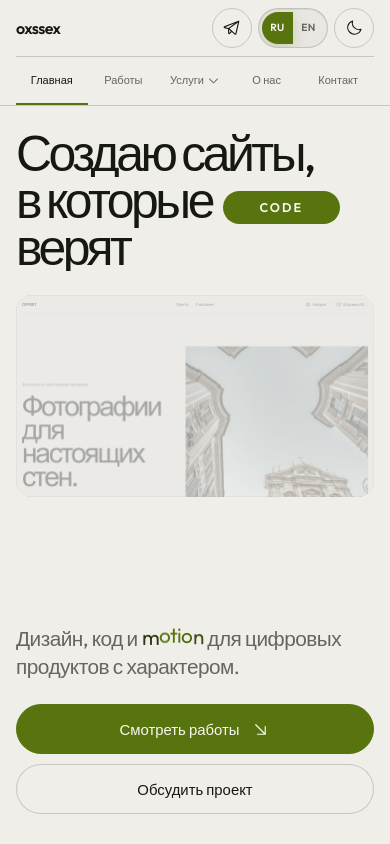
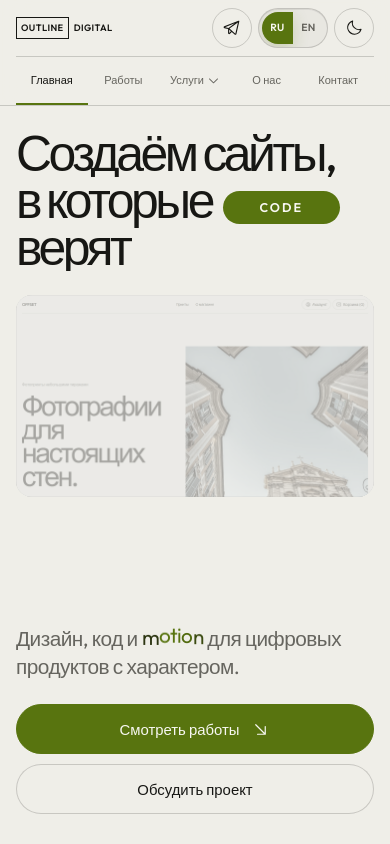
Before and after one commit to chasovskoi/oxssex, a React (Vite) app: page / in a window 390 px wide. Shown: the top 844 px of the page. Built offline with nearby package versions, Linux system fonts and the light colour scheme.

Commit message:
Rebrand portfolio as Outline Digital

```diff
--- a/index.html
+++ b/index.html
@@ -4,8 +4,9 @@
     <meta charset="UTF-8" />
     <meta name="viewport" content="width=device-width, initial-scale=1.0" />
     <meta name="theme-color" content="#11110f" />
-    <meta name="description" content="Портфолио независимого разработчика цифровых продуктов." />
-    <title>oxssex</title>
+    <meta name="description" content="Outline Digital создаёт сайты, веб-интерфейсы и motion-дизайн для цифровых продуктов." />
+    <meta name="application-name" content="Outline Digital" />
+    <title>Outline Digital</title>
   </head>
   <body>
     <div id="root"></div>
--- a/package.json
+++ b/package.json
@@ -1,5 +1,5 @@
 {
-  "name": "vibecoder-portfolio",
+  "name": "outline-digital-portfolio",
   "private": true,
   "version": "0.1.0",
   "type": "module",
--- a/src/App.jsx
+++ b/src/App.jsx
@@ -9,6 +9,15 @@ gsap.registerPlugin(ScrollTrigger)
 const imagePath = (fileName) => `${import.meta.env.BASE_URL}images/${fileName}`
 const demoPath = (slug) => `${import.meta.env.BASE_URL}?demo=${slug}`
 const localized = (value, language) => value?.[language] ?? value
+
+function BrandWordmark({ className = '' }) {
+  return (
+    <span className={`brand-wordmark ${className}`.trim()} aria-hidden="true">
+      <span className="brand-wordmark__outline">OUTLINE</span>
+      <span className="brand-wordmark__digital">DIGITAL</span>
+    </span>
+  )
+}
 
 function openService(event, id) {
   event.preventDefault()
@@ -116,7 +125,7 @@ const services = [
     id: 'websites',
     title: { ru: 'Разработка сайтов', en: 'Website development' },
     shortTitle: { ru: 'Сайты', en: 'Websites' },
-    text: { ru: 'Проектирую лендинги и портфолио с понятной структурой и своим визуальным языком.', en: 'I design landing pages and portfolios with a clear structure and a distinct visual language.' },
+    text: { ru: 'Проектируем лендинги и портфолио с понятной структурой и своим визуальным языком.', en: 'We design landing pages and portfolios with a clear structure and a distinct visual language.' },
     includes: { ru: ['Структура и прототип', 'Дизайн ключевых экранов', 'Адаптивная React-сборка'], en: ['Structure and wireframe', 'Key screen design', 'Responsive React build'] },
     fit: { ru: 'Для запуска услуги, продукта или личного бренда.', en: 'For launching a service, product or personal brand.' },
   },
@@ -124,7 +133,7 @@ const services = [
     id: 'interfaces',
     title: { ru: 'Веб-интерфейсы', en: 'Web interfaces' },
     shortTitle: { ru: 'Интерфейсы', en: 'Interfaces' },
-    text: { ru: 'Собираю экраны, в которых легко найти нужное действие и понять результат.', en: 'I build screens that make the next action and its result easy to understand.' },
+    text: { ru: 'Собираем экраны, в которых легко найти нужное действие и понять результат.', en: 'We build screens that make the next action and its result easy to understand.' },
     includes: { ru: ['Карта сценариев', 'Компоненты и состояния', 'Кликабельный прототип'], en: ['User flow map', 'Components and states', 'Clickable prototype'] },
     fit: { ru: 'Для личного кабинета, каталога или сложного пользовательского пути.', en: 'For dashboards, catalogues and complex user journeys.' },
   },
@@ -132,7 +141,7 @@ const services = [
     id: 'motion',
     title: { ru: 'Motion-дизайн', en: 'Motion design' },
     shortTitle: { ru: 'Motion', en: 'Motion' },
-    text: { ru: 'Добавляю движение там, где оно объясняет иерархию, смену состояния или ход истории.', en: 'I use motion to clarify hierarchy, changes of state and the rhythm of a story.' },
+    text: { ru: 'Добавляем движение там, где оно объясняет иерархию, смену состояния или ход истории.', en: 'We use motion to clarify hierarchy, changes of state and the rhythm of a story.' },
     includes: { ru: ['Микроанимации', 'Скролл-сцены', 'Состояния и переходы'], en: ['Micro-interactions', 'Scroll sequences', 'States and transitions'] },
     fit: { ru: 'Для готового сайта, которому не хватает ритма и обратной связи.', en: 'For an existing site that needs better rhythm and feedback.' },
   },
@@ -140,7 +149,7 @@ const services = [
     id: 'launch',
     title: { ru: 'Запуск проекта', en: 'Project launch' },
     shortTitle: { ru: 'Запуск', en: 'Launch' },
-    text: { ru: 'Довожу готовый макет до публичной ссылки и проверяю его на реальных экранах.', en: 'I turn a finished design into a live site and test it on real screens.' },
+    text: { ru: 'Доводим готовый макет до публичной ссылки и проверяем его на реальных экранах.', en: 'We turn a finished design into a live site and test it on real screens.' },
     includes: { ru: ['Адаптивная верстка', 'Базовое SEO', 'Публикация и проверка'], en: ['Responsive development', 'Essential SEO', 'Deployment and testing'] },
     fit: { ru: 'Для макета в Figma, которому нужны код, домен и стабильная сборка.', en: 'For a Figma design that needs code, a domain and a reliable build.' },
   },
@@ -149,21 +158,21 @@ const services = [
 const principles = [
   {
     title: { ru: 'Сначала смысл', en: 'Meaning first' },
-    text: { ru: 'До макета фиксирую, кому нужен сайт, что человек должен понять и какое действие совершить.', en: 'Before drawing screens, I define who the site is for, what they need to understand and what they should do next.' },
+    text: { ru: 'До макета фиксируем, кому нужен сайт, что человек должен понять и какое действие совершить.', en: 'Before drawing screens, we define who the site is for, what they need to understand and what they should do next.' },
     points: { ru: [['Кому', 'конкретный клиент'], ['Что', 'одна мысль на экран'], ['Действие', 'заявка, покупка или контакт']], en: [['Audience', 'one specific customer'], ['Message', 'one idea per screen'], ['Action', 'enquiry, purchase or contact']] },
     outcome: { ru: 'На выходе: карта страницы и черновик текста.', en: 'You get a page map and a working copy draft.' },
     image: imagePath('principle-focus.jpg'),
   },
   {
     title: { ru: 'Движение по делу', en: 'Motion with a job' },
-    text: { ru: 'Анимирую только те моменты, где движение помогает человеку заметить главное и понять смену состояния.', en: 'I animate moments where movement helps people notice what matters or understand a change of state.' },
+    text: { ru: 'Анимируем только те моменты, где движение помогает человеку заметить главное и понять смену состояния.', en: 'We animate moments where movement helps people notice what matters or understand a change of state.' },
     points: { ru: [['Иерархия', 'взгляд идёт к главному'], ['Отклик', 'интерфейс отвечает на действие'], ['Ритм', 'смена блоков не теряется']], en: [['Hierarchy', 'attention goes to what matters'], ['Feedback', 'the interface answers an action'], ['Rhythm', 'sections connect without getting lost']] },
     outcome: { ru: 'На выходе: набор анимаций с понятной ролью.', en: 'You get a motion set where every effect has a purpose.' },
     image: imagePath('principle-motion.jpg'),
   },
   {
     title: { ru: 'Готово к росту', en: 'Built to grow' },
-    text: { ru: 'Собираю сайт из компонентов. Вы сможете добавить кейс, услугу или новый экран без переделки остальных разделов.', en: 'I build with reusable components, so a new case study, service or screen will not force a full rebuild.' },
+    text: { ru: 'Собираем сайт из компонентов. Вы сможете добавить кейс, услугу или новый экран без переделки остальных разделов.', en: 'We build with reusable components, so a new case study, service or screen will not force a full rebuild.' },
     points: { ru: [['Система', 'повторяемые компоненты'], ['Контент', 'понятные места для замены'], ['Проверка', 'телефон, клавиатура и быстрая загрузка']], en: [['System', 'reusable components'], ['Content', 'clear places to edit'], ['Testing', 'mobile, keyboard and fast loading']] },
     outcome: { ru: 'На выходе: сайт, который не придётся собирать заново.', en: 'You get a site that can change without starting over.' },
     image: imagePath('project-forma.jpg'),
@@ -173,10 +182,10 @@ const principles = [
 const copy = {
   ru: {
     nav: { top: 'Главная', work: 'Работы', approach: 'Услуги', about: 'О нас', contact: 'Контакт' },
-    aria: { home: 'На главную', navigation: 'Основная навигация', light: 'Включить светлую тему', dark: 'Включить тёмную тему', language: 'Switch to English', serviceChoice: 'Выбор услуги' },
-    hero: { aria: 'Создаю сайты, в которые верят', lineOne: 'Создаю сайты,', lineTwoBefore: 'в которые', lineTwoAfter: 'верят', copyBefore: 'Дизайн, код и', copyAfter: 'для цифровых продуктов с характером.', work: 'Смотреть работы', contact: 'Обсудить проект' },
-    work: { eyebrow: 'Избранные работы', title: 'Три проекта с живыми демо.', text: 'Откройте любой проект, прокрутите страницу и проверьте адаптивную версию.', open: 'Открыть кейс', close: 'Закрыть кейс', challenge: 'Задача', solution: 'Решение', role: 'Моя роль', tools: 'Инструменты', demo: 'Открыть демо' },
-    services: { title: 'Что можно поручить мне.', text: 'Выберите задачу. Покажу состав работы и подходящий сценарий.', includes: 'В работу входит', fit: 'Подойдёт', discuss: 'Обсудить задачу' },
+    aria: { home: 'Outline Digital, на главную', navigation: 'Основная навигация', light: 'Включить светлую тему', dark: 'Включить тёмную тему', language: 'Switch to English', serviceChoice: 'Выбор услуги' },
+    hero: { aria: 'Outline Digital создаёт сайты, в которые верят', lineOne: 'Создаём сайты,', lineTwoBefore: 'в которые', lineTwoAfter: 'верят', copyBefore: 'Дизайн, код и', copyAfter: 'для цифровых продуктов с характером.', work: 'Смотреть работы', contact: 'Обсудить проект' },
+    work: { eyebrow: 'Избранные работы', title: 'Три проекта с живыми демо.', text: 'Откройте любой проект, прокрутите страницу и проверьте адаптивную версию.', open: 'Открыть кейс', close: 'Закрыть кейс', challenge: 'Задача', solution: 'Решение', role: 'Наша роль', tools: 'Инструменты', demo: 'Открыть демо' },
+    services: { title: 'Что можно поручить нам.', text: 'Выберите задачу. Покажем состав работы и подходящий сценарий.', includes: 'В работу входит', fit: 'Подойдёт', discuss: 'Обсудить задачу' },
     story: [
       { title: 'Разобраться', text: 'Определяем аудиторию и действие, к которому ведёт страница.', result: 'Карта страницы' },
       { title: 'Найти характер', text: 'Выбираем типографику и ритм, затем настраиваем цвет и движение.', result: 'Визуальная система' },
@@ -208,15 +217,15 @@ const copy = {
       ctaTelegram: 'Написать менеджеру',
       ctaWork: 'Смотреть работы',
     },
-    contact: { eyebrow: 'Прямой контакт', titleOne: 'Удобный способ', titleTwo: 'связи.', text: 'Опишите задачу, сроки и референсы. Если технического задания пока нет, достаточно рассказать о цели своими словами.', name: 'Ваше имя', namePlaceholder: 'Как к вам обращаться', email: 'Ваша почта', brief: 'Что нужно сделать', briefPlaceholder: 'Коротко опишите задачу, сроки и референсы', consent: 'Я согласен на обработку данных для ответа на заявку.', sending: 'Отправляем...', submit: 'Отправить заявку', sendingStatus: 'Отправляем заявку...', success: 'Заявка отправлена. Я свяжусь с вами по email.', error: 'Не удалось отправить заявку. Напишите мне в Telegram.' },
-    footer: { description: 'Сайты, веб-интерфейсы и motion-дизайн для цифровых продуктов.', services: 'Услуги', navigation: 'Навигация', portfolio: 'Портфолио', approach: 'Подход', about: 'О нас', contacts: 'Контакты', privacy: 'Политика обработки данных', copyright: '© 2026 oxssex. Все права защищены.', close: 'Закрыть', privacyOne: 'Данные из формы используются только для ответа на заявку. Имя, email и описание проекта отправляются на почту владельца сайта через сервис FormSubmit.', privacyTwo: 'Данные не продаются и не используются для рекламных рассылок. Чтобы запросить удаление информации, напишите в Telegram @oxssex.' },
+    contact: { eyebrow: 'Прямой контакт', titleOne: 'Удобный способ', titleTwo: 'связи.', text: 'Опишите задачу, сроки и референсы. Если технического задания пока нет, достаточно рассказать о цели своими словами.', name: 'Ваше имя', namePlaceholder: 'Как к вам обращаться', email: 'Ваша почта', brief: 'Что нужно сделать', briefPlaceholder: 'Коротко опишите задачу, сроки и референсы', consent: 'Я согласен на обработку данных для ответа на заявку.', sending: 'Отправляем...', submit: 'Отправить заявку', sendingStatus: 'Отправляем заявку...', success: 'Заявка отправлена. Менеджер свяжется с вами по email.', error: 'Не удалось отправить заявку. Напишите менеджеру в Telegram.' },
+    footer: { description: 'Outline Digital создаёт сайты, веб-интерфейсы и motion-дизайн для цифровых продуктов.', services: 'Услуги', navigation: 'Навигация', portfolio: 'Портфолио', approach: 'Подход', about: 'О нас', contacts: 'Контакты', privacy: 'Политика обработки данных', copyright: '© 2026 Outline Digital. Все права защищены.', close: 'Закрыть', privacyOne: 'Данные из формы используются только для ответа на заявку. Имя, email и описание проекта отправляются на почту владельца сайта через сервис FormSubmit.', privacyTwo: 'Данные не продаются и не используются для рекламных рассылок. Чтобы запросить удаление информации, напишите менеджеру @oxssex в Telegram.' },
   },
   en: {
     nav: { top: 'Home', work: 'Work', approach: 'Services', about: 'About', contact: 'Contact' },
-    aria: { home: 'Back to home', navigation: 'Main navigation', light: 'Use light theme', dark: 'Use dark theme', language: 'Переключить на русский', serviceChoice: 'Choose a service' },
-    hero: { aria: 'I build websites people can trust', lineOne: 'I build websites', lineTwoBefore: 'people can', lineTwoAfter: 'trust.', copyBefore: 'Design, code and', copyAfter: 'for digital products with a point of view.', work: 'View selected work', contact: 'Start a project' },
-    work: { eyebrow: 'Selected work', title: 'Three projects. Three live demos.', text: 'Open a project, explore the page and try it at any screen size.', open: 'Open case study', close: 'Close case study', challenge: 'Challenge', solution: 'Solution', role: 'My role', tools: 'Tools', demo: 'Open live demo' },
-    services: { title: 'What I can take off your plate.', text: 'Choose a task to see the scope and where it fits.', includes: 'What is included', fit: 'Best for', discuss: 'Discuss this project' },
+    aria: { home: 'Outline Digital, back to home', navigation: 'Main navigation', light: 'Use light theme', dark: 'Use dark theme', language: 'Переключить на русский', serviceChoice: 'Choose a service' },
+    hero: { aria: 'Outline Digital builds websites people can trust', lineOne: 'We build websites', lineTwoBefore: 'people can', lineTwoAfter: 'trust.', copyBefore: 'Design, code and', copyAfter: 'for digital products with a point of view.', work: 'View selected work', contact: 'Start a project' },
+    work: { eyebrow: 'Selected work', title: 'Three projects. Three live demos.', text: 'Open a project, explore the page and try it at any screen size.', open: 'Open case study', close: 'Close case study', challenge: 'Challenge', solution: 'Solution', role: 'Our role', tools: 'Tools', demo: 'Open live demo' },
+    services: { title: 'What you can ask us to handle.', text: 'Choose a task to see the scope and where it fits.', includes: 'What is included', fit: 'Best for', discuss: 'Discuss this project' },
     story: [
       { title: 'Get clear', text: 'Define the audience and the action each page should lead to.', result: 'Page map' },
       { title: 'Find the voice', text: 'Set the type, pace, colour and motion until the product feels like itself.', result: 'Visual system' },
@@ -248,8 +257,8 @@ const copy = {
       ctaTelegram: 'Message the manager',
       ctaWork: 'View selected work',
     },
-    contact: { eyebrow: 'Direct contact', titleOne: 'A straightforward', titleTwo: 'way to talk.', text: 'Send the goal, timing and any references you have. No formal brief is required. A plain description is enough to start.', name: 'Your name', namePlaceholder: 'How should I address you?', email: 'Your email', brief: 'What do you need?', briefPlaceholder: 'Tell me about the project, timing and references', consent: 'I agree to the use of my details to reply to this enquiry.', sending: 'Sending...', submit: 'Send enquiry', sendingStatus: 'Sending your enquiry...', success: 'Message sent. I will reply by email.', error: 'The form did not send. Please message me on Telegram.' },
-    footer: { description: 'Websites, interfaces and motion design for digital products.', services: 'Services', navigation: 'Navigation', portfolio: 'Portfolio', approach: 'Approach', about: 'About', contacts: 'Contact', privacy: 'Data and privacy', copyright: '© 2026 oxssex. All rights reserved.', close: 'Close', privacyOne: 'Form details are used only to reply to your enquiry. Your name, email and project description are sent to the site owner through FormSubmit.', privacyTwo: 'Your details are not sold or used for marketing. To request deletion, message @oxssex on Telegram.' },
+    contact: { eyebrow: 'Direct contact', titleOne: 'A straightforward', titleTwo: 'way to talk.', text: 'Send the goal, timing and any references you have. No formal brief is required. A plain description is enough to start.', name: 'Your name', namePlaceholder: 'How should I address you?', email: 'Your email', brief: 'What do you need?', briefPlaceholder: 'Tell us about the project, timing and references', consent: 'I agree to the use of my details to reply to this enquiry.', sending: 'Sending...', submit: 'Send enquiry', sendingStatus: 'Sending your enquiry...', success: 'Message sent. Our manager will reply by email.', error: 'The form did not send. Please message our manager on Telegram.' },
+    footer: { description: 'Outline Digital creates websites, interfaces and motion design for digital products.', services: 'Services', navigation: 'Navigation', portfolio: 'Portfolio', approach: 'Approach', about: 'About', contacts: 'Contact', privacy: 'Data and privacy', copyright: '© 2026 Outline Digital. All rights reserved.', close: 'Close', privacyOne: 'Form details are used only to reply to your enquiry. Your name, email and project description are sent to the site owner through FormSubmit.', privacyTwo: 'Your details are not sold or used for marketing. To request deletion, message our manager @oxssex on Telegram.' },
   },
 }
 
@@ -279,8 +288,8 @@ function useLanguage() {
     if (!searchParams.has('demo')) {
       const isAboutPage = searchParams.get('page') === 'about'
       document.title = isAboutPage
-        ? language === 'ru' ? 'О нас | oxssex' : 'About | oxssex'
-        : language === 'ru' ? 'oxssex | Дизайн и разработка' : 'oxssex | Design and development'
+        ? language === 'ru' ? 'О нас | Outline Digital' : 'About | Outline Digital'
+        : language === 'ru' ? 'Outline Digital | Дизайн и разработка' : 'Outline Digital | Design and development'
       document.querySelector('meta[name="description"]')?.setAttribute(
         'content',
         isAboutPage
@@ -288,8 +297,8 @@ function useLanguage() {
             ? 'Команда из Харькова: менеджер oxssex и два программиста. Работаем удалённо над сайтами и веб-интерфейсами.'
             : 'A remote team from Kharkiv: manager oxssex and two developers building websites and web interfaces.'
           : language === 'ru'
-            ? 'Портфолио независимого разработчика цифровых продуктов.'
-            : 'Independent designer and developer portfolio for digital products.',
+            ? 'Outline Digital создаёт сайты, веб-интерфейсы и motion-дизайн для цифровых продуктов.'
+            : 'Outline Digital creates websites, web interfaces and motion design for digital products.',
       )
     }
     localStorage.setItem('portfolio-language', language)
@@ -374,7 +383,9 @@ function Header({ theme, setTheme, language, setLanguage, text, page = 'portfoli
 
   return (
     <header className="header" onKeyDown={(event) => event.key === 'Escape' && setServicesOpen(false)}>
-      <a className="wordmark" href={page === 'about' ? `${basePath}#top` : '#top'} aria-label={text.aria.home}>oxssex</a>
+      <a className="wordmark" href={page === 'about' ? `${basePath}#top` : '#top'} aria-label={text.aria.home}>
+        <BrandWordmark />
+      </a>
       <nav className="nav-index" aria-label={text.aria.navigation}>
         {navigation.map((item, index) => item.id === 'approach' ? (
           <div
@@ -904,7 +915,9 @@ function SiteFooter({ language, footerText, page = 'portfolio' }) {
       <div className="site-footer">
         <div className="footer-grid">
           <div className="footer-brand">
-            <a href={mainHref('top')}>oxssex</a>
+            <a href={mainHref('top')} aria-label={language === 'ru' ? 'Outline Digital, на главную' : 'Outline Digital, back to home'}>
+              <BrandWordmark />
+            </a>
             <p>{footerText.description}</p>
             <a className="footer-telegram" href="https://t.me/oxssex" target="_blank" rel="noreferrer">Telegram</a>
           </div>
@@ -966,7 +979,7 @@ function Contact({ language, text, footerText }) {
           email: form.get('email'),
           message: form.get('brief'),
           _replyto: form.get('email'),
-          _subject: language === 'ru' ? 'Новая заявка с сайта oxssex' : 'New enquiry from oxssex',
+          _subject: language === 'ru' ? 'Новая заявка с сайта Outline Digital' : 'New enquiry from Outline Digital',
           _template: 'table',
           _honey: form.get('_honey'),
         }),
@@ -991,7 +1004,7 @@ function Contact({ language, text, footerText }) {
           <p>{text.text}</p>
           <a className="telegram-link" href="https://t.me/oxssex" target="_blank" rel="noreferrer">
             <TelegramLogo size={24} weight="regular" />
-            Telegram @oxssex
+            {language === 'ru' ? 'Менеджер @oxssex' : 'Manager @oxssex'}
           </a>
         </div>
         <form className="contact-form" onSubmit={handleSubmit}>
--- a/src/Demos.jsx
+++ b/src/Demos.jsx
@@ -8,7 +8,7 @@ const imagePath = (fileName) => `${baseUrl}images/${fileName}`
 function DemoFrame({ className, title, language, children }) {
   useEffect(() => {
     const previousTitle = document.title
-    document.title = `${title} | oxssex demo`
+    document.title = `${title} | Outline Digital demo`
     return () => { document.title = previousTitle }
   }, [title])
 
--- a/src/styles.css
+++ b/src/styles.css
@@ -297,9 +297,29 @@ img {
 
 .wordmark {
   justify-self: start;
-  font-size: 1rem;
+}
+
+.brand-wordmark {
+  display: inline-flex;
+  align-items: center;
+  color: var(--text);
+  font-size: 0.66rem;
   font-weight: 600;
-  letter-spacing: -0.04em;
+  line-height: 1;
+  letter-spacing: 0.045em;
+  white-space: nowrap;
+}
+
+.brand-wordmark__outline {
+  min-height: 25px;
+  padding: 0 5px;
+  display: inline-flex;
+  align-items: center;
+  border: 1px solid currentColor;
+}
+
+.brand-wordmark__digital {
+  padding-left: 7px;
 }
 
 .nav-index {
@@ -2116,8 +2136,15 @@ img {
   display: inline-block;
   margin-bottom: 22px;
   color: var(--text);
-  font-size: 1.18rem;
-  font-weight: 600;
+}
+
+.footer-brand .brand-wordmark {
+  font-size: 0.78rem;
+}
+
+.footer-brand .brand-wordmark__outline {
+  min-height: 30px;
+  padding-inline: 6px;
 }
 
 .footer-brand p {
@@ -2258,6 +2285,19 @@ img {
     height: 56px;
     display: flex;
     align-items: center;
+  }
+
+  .wordmark .brand-wordmark {
+    font-size: 0.58rem;
+  }
+
+  .wordmark .brand-wordmark__outline {
+    min-height: 22px;
+    padding-inline: 4px;
+  }
+
+  .wordmark .brand-wordmark__digital {
+    padding-left: 5px;
   }
 
   .header-actions {
```
